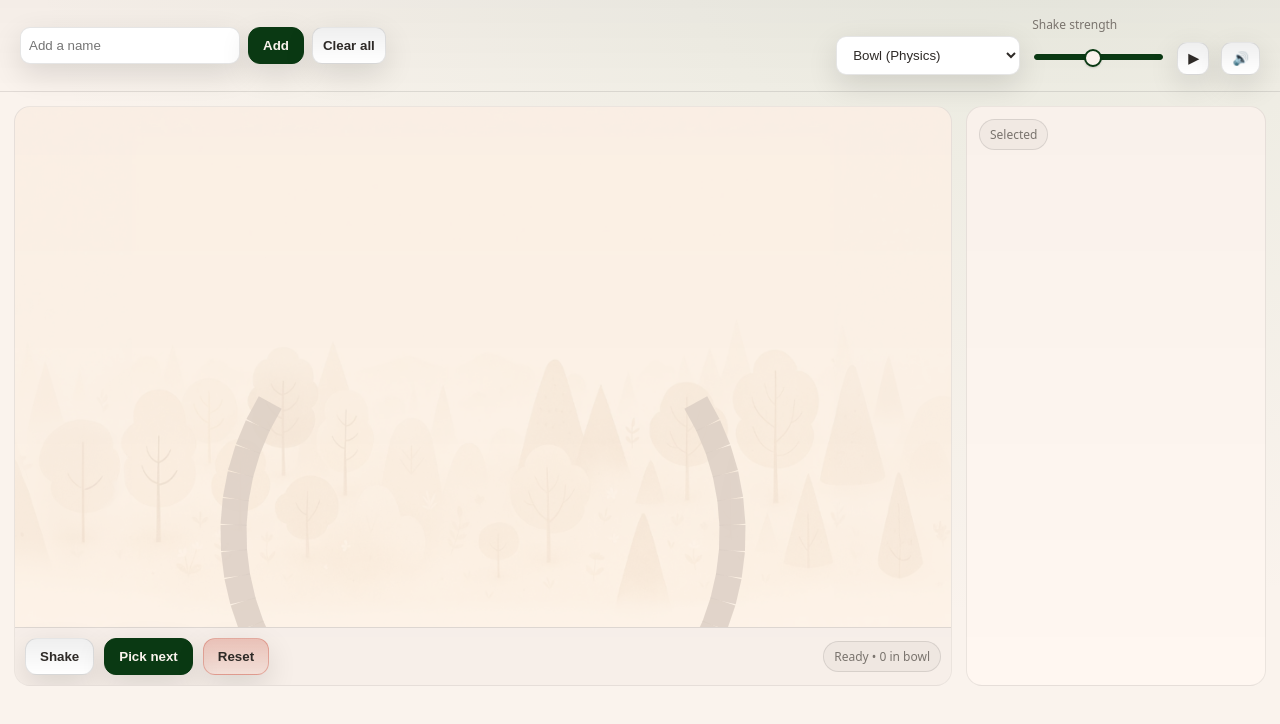
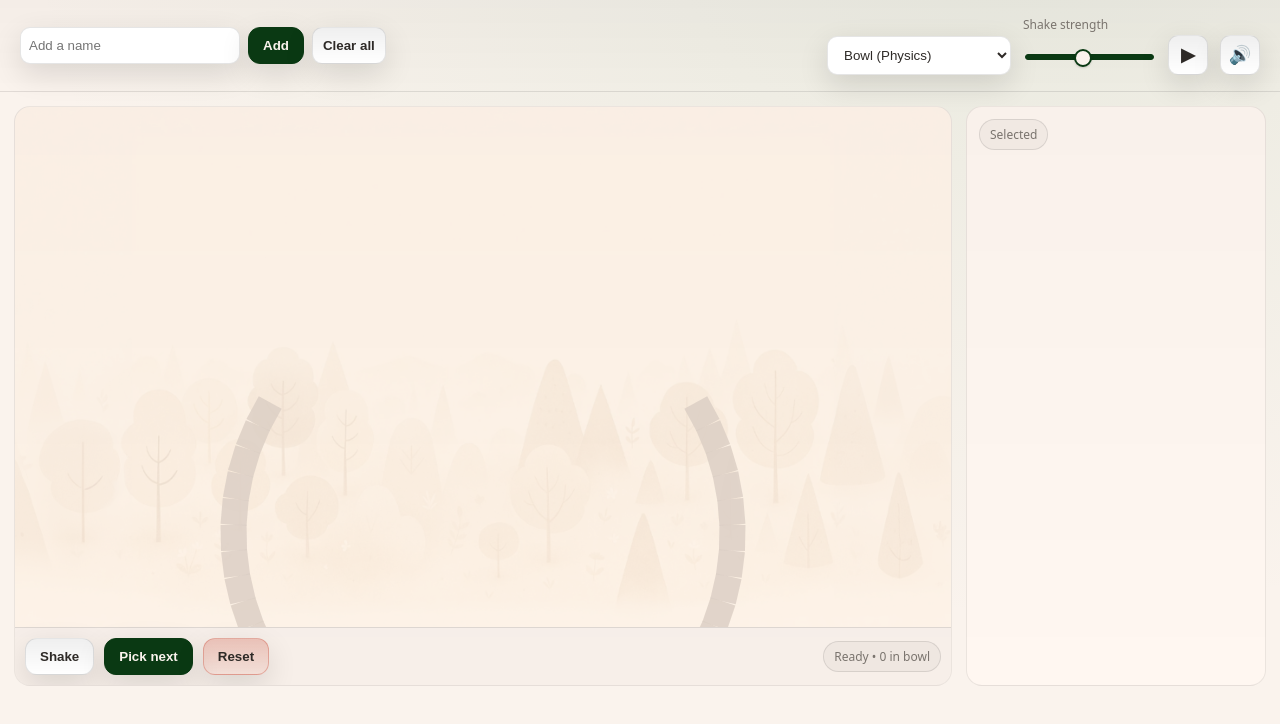
Before and after one commit to plusmasa/random-picker, a plain HTML site: page index.html in a window 1280 px wide. Drawn offline with nearby package versions, Linux system fonts and the light colour scheme.

Commit message:
UI: make Play/Pause and Mute buttons fixed 40x40 with centered icons; override padding.

```diff
--- a/index.html
+++ b/index.html
@@ -120,6 +120,18 @@
   #btn-continue:hover{ filter: brightness(1.05); }
       .btn.small{ padding:8px 10px; border-radius:10px; font-weight:600; }
       .btn[disabled]{ opacity:.55; pointer-events:none; }
+      /* Fixed size icon buttons */
+      #btn-music.btn.small,
+      #btn-mute.btn.small{
+        width: 40px;
+        height: 40px;
+        padding: 0; /* override small padding */
+        display: inline-flex;
+        align-items: center;
+        justify-content: center;
+        font-size: 18px; /* icon size */
+        line-height: 1;
+      }
 
       main{ display:grid; grid-template-columns: 1fr 300px; gap:14px; padding:14px; }
       @media (max-width: 1000px){ main{ grid-template-columns: 1fr; } }
```
